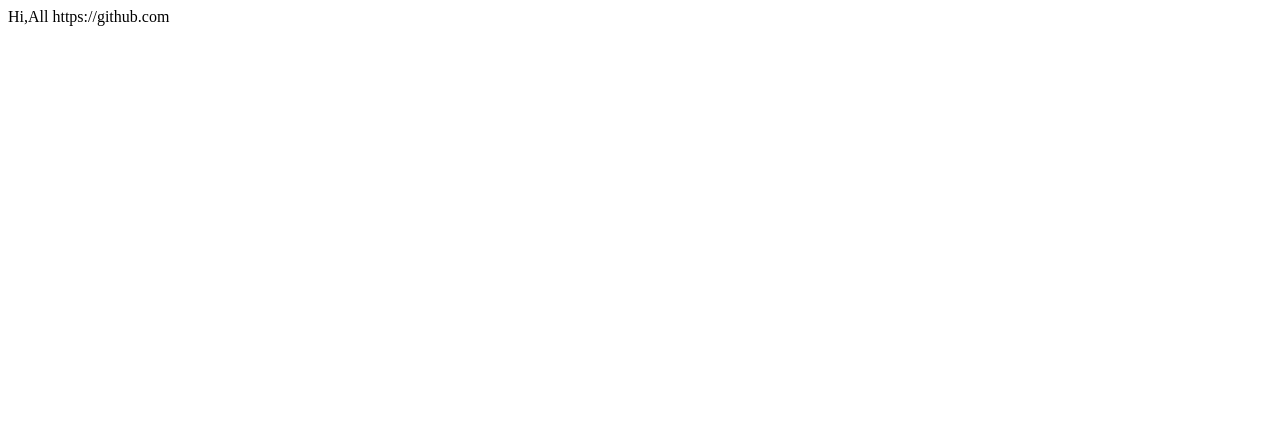
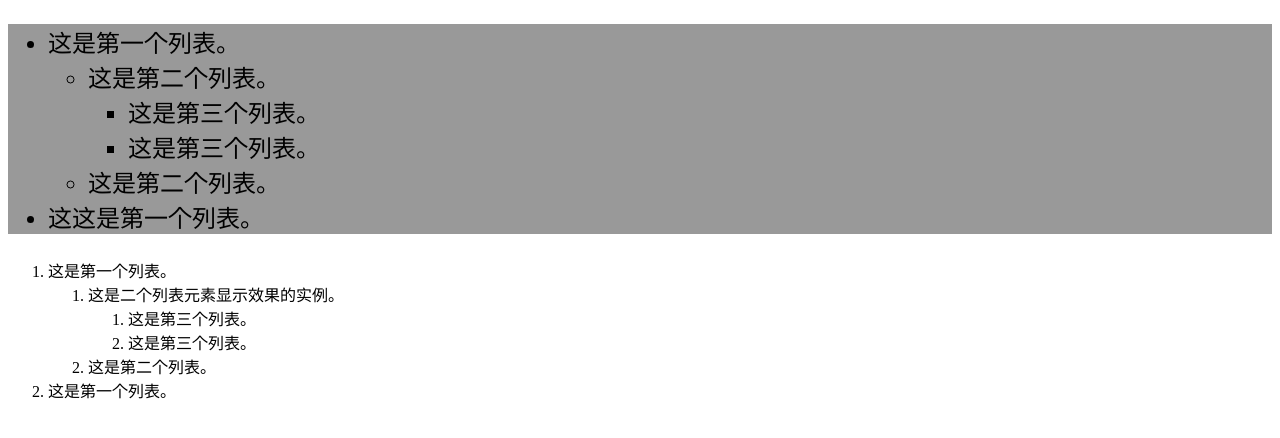
Before and after one commit to 541617574/541617574.github.io, a plain HTML site: page index.html in a window 1280 px wide. Drawn offline with Linux system fonts and the light colour scheme.

Commit message:
Update index.html

```diff
--- a/index.html
+++ b/index.html
@@ -1,3 +1,34 @@
-Hi,All
+<!DOCTYPE html PUBLIC "-//W3C//DTD XHTML 1.0 Transitional//EN" "http://www.w3.org/TR/xhtml1/DTD/xhtml1-transitional.dtd">
+<html xmlns="http://www.w3.org/1999/xhtml">
+<head>
+<title>CSS 树形列表示例</title>
+<style>
+ul
+{
+  background:#999999;
+  font-size:24px;
+}
+</style>
+</head>
 
-https://github.com
+<body>
+    <ul>
+      <li>这是第一个列表。
+         <ul>
+          <li>这是第二个列表。
+            <ul>
+              <li>这是第三个列表。</li>
+              <li>这是第三个列表。</li></ul></li>
+          <li>这是第二个列表。</li></ul></li>
+      <li>这这是第一个列表。</li></ul>
+    <ol>
+      <li>这是第一个列表。
+         <ol>
+          <li>这是二个列表元素显示效果的实例。
+            <ol>
+              <li>这是第三个列表。</li>
+              <li>这是第三个列表。</li></ol></li>
+          <li>这是第二个列表。</li></ol></li>
+      <li>这是第一个列表。</li></ol>
+</body>
+</html>
```
